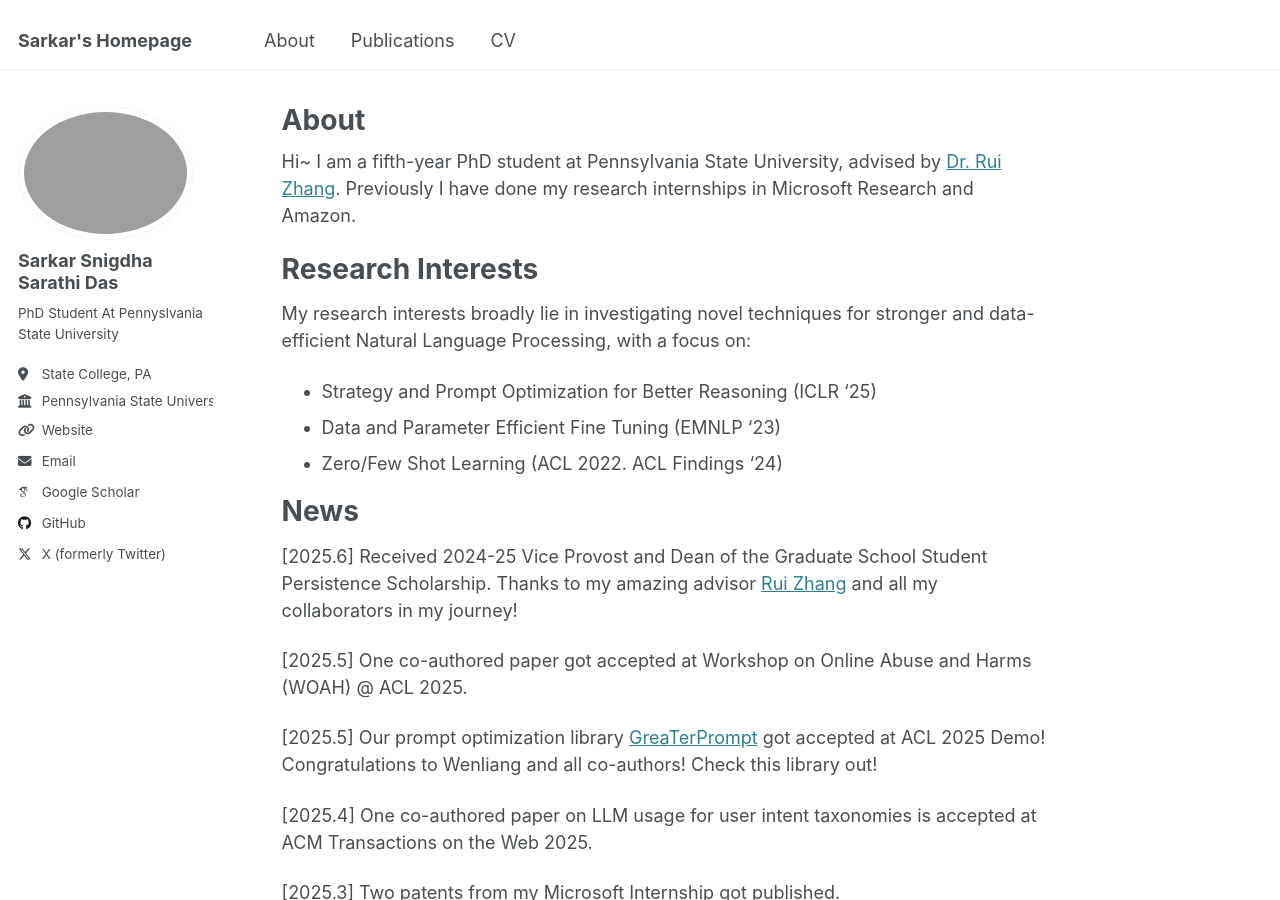
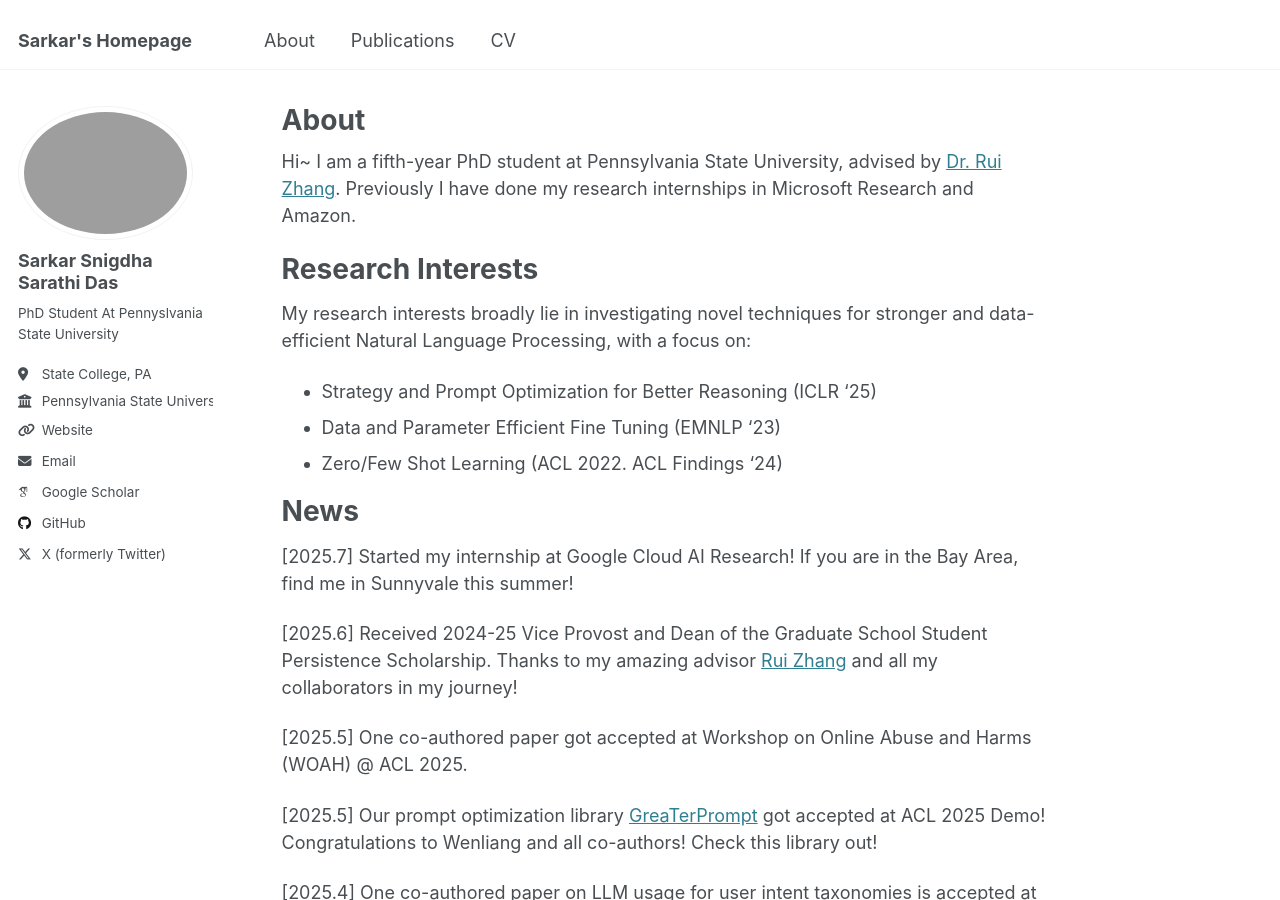
Before and after one commit to Sarathismg/sarathismg.github.io, a Jekyll site: the page built from _pages/about.md, in a window 1280 px wide and 900 px high. Built offline with Jekyll 4.4.1, drawn with Linux system fonts in a browser that asks for light colours; some web fonts are replaced.

Commit message:
Update about.md

```diff
--- a/_pages/about.md
+++ b/_pages/about.md
@@ -20,6 +20,8 @@ My research interests broadly lie in investigating novel techniques for stronger
 
 News
 ======
+[2025.7] Started my internship at Google Cloud AI Research! If you are in the Bay Area, find me in Sunnyvale this summer!
+
 [2025.6] Received 2024-25 Vice Provost and Dean of the Graduate School Student Persistence Scholarship. Thanks to my amazing advisor [Rui Zhang](https://ryanzhumich.github.io/) and all my collaborators in my journey!
 
 [2025.5] One co-authored paper got accepted at Workshop on Online Abuse and Harms (WOAH) @ ACL 2025.
```
